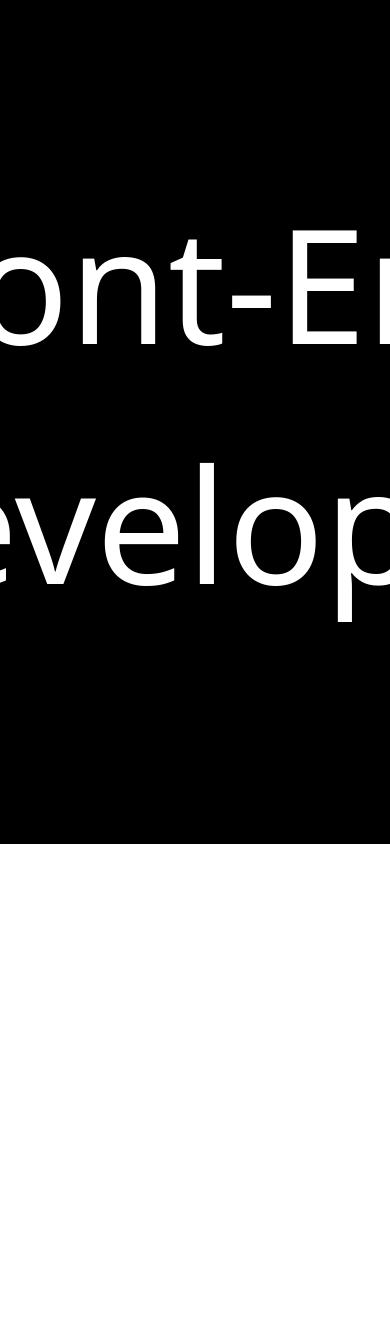
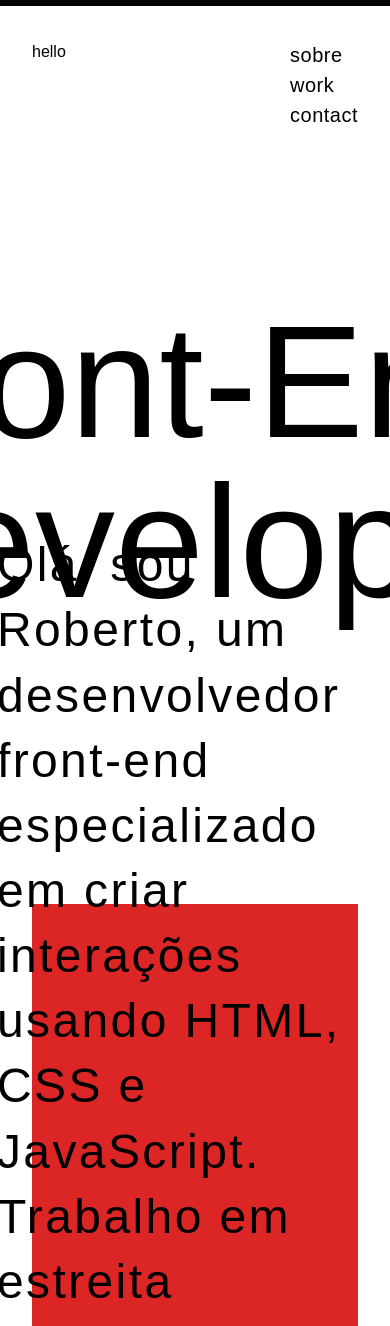
Before and after one commit to robnasq/lessproc, a React (Vite) app: page / in a window 390 px wide. Shown: the top 1326 px of the page. Before the commit the page ends 844 px from the top, so only its background shows below. Built offline with nearby package versions, Linux system fonts and the light colour scheme.

Commit message:
Commit de renovaçao de design

```diff
--- a/package.json
+++ b/package.json
@@ -26,6 +26,8 @@
   "dependencies": {
     "@emotion/react": "^11.10.4",
     "@emotion/styled": "^11.10.4",
+    "@tailwindcss/typography": "^0.5.10",
+    "framer-motion": "^11.0.3",
     "prop-types": "^15.8.1",
     "react": "^18.2.0",
     "react-dom": "^18.2.0",
--- a/src/index.css
+++ b/src/index.css
@@ -1,47 +1,10 @@
 /* If you don't plan to use TailwindCSS in your project, you can remove these imports */
+@import url('https://fonts.googleapis.com/css2?family=Plus+Jakarta+Sans:wght@200;300;400&display=swap');
 @tailwind base;
 @tailwind components;
 @tailwind utilities;
 
 * {
+  font-family: 'Plus-Jakarta-Sans', sans-serif;
   scroll-behavior: smooth;
 }
-.app {
-  text-align: center;
-}
-
-.app-logo {
-  height: 40vmin;
-  pointer-events: none;
-}
-
-@media (prefers-reduced-motion: no-preference) {
-  .app-logo {
-    animation: app-logo-spin infinite 20s linear;
-  }
-}
-
-.app-header {
-  display: flex;
-  min-height: 100vh;
-  flex-direction: column;
-  align-items: center;
-  justify-content: center;
-  background-color: #282c34;
-  color: white;
-  font-size: calc(10px + 2vmin);
-}
-
-.app-link {
-  color: #61dafb;
-}
-
-@keyframes app-logo-spin {
-  from {
-    transform: rotate(0deg);
-  }
-
-  to {
-    transform: rotate(360deg);
-  }
-}
--- a/src/index.html
+++ b/src/index.html
@@ -3,6 +3,9 @@
   <head>
     <meta charset="UTF-8" />
     <link rel="icon" type="image/svg+xml" href="/vite.svg" />
+    <link rel="preconnect" href="https://fonts.googleapis.com">
+<link rel="preconnect" href="https://fonts.gstatic.com" crossorigin>
+<link href="https://fonts.googleapis.com/css2?family=Plus+Jakarta+Sans:ital@1&display=swap" rel="stylesheet">
     <meta name="viewport" content="width=device-width, initial-scale=1.0" />
     <title>Vite + React</title>
   </head>
--- a/src/pages/home/Home.jsx
+++ b/src/pages/home/Home.jsx
@@ -1,15 +1,41 @@
 import React from 'react';
+import { motion, useScroll } from "framer-motion"
+
+import { AboutMe } from './components/AboutMe';
 
 export const Home = () => {
+
+  const { scrollYProgress} = useScroll()
   return (
-    <div>
-      <div className="flex h-[100vh] items-center justify-center bg-black">
-        <div className="leadim-[1em] pb-[120px] pt-[80px] text-[160px] text-white  sm:text-[72px]">
-          <h1>
+
+    <div className="bg-white">
+      <motion.div className=' origin-[0%] bg-black fixed -top-1 left-0 h-[10px] w-full z-50' style={{ scale: scrollYProgress}} />
+      <header className="fixed z-50 flex font-extralight  w-full justify-between px-8 pt-10 text-black">
+        <span>
+          <a href="#"> hello </a>
+        </span>
+        <span className="flex flex-col text-[20px] tracking-wide font-extralight ">
+          <a className=" hover:underline" href="#">
+            sobre
+          </a>
+          <a className=" hover:underline" href="#">
+            work
+          </a>
+          <a className=" hover:underline" href="#">
+            contact
+          </a>
+        </span>
+      </header>
+      <div className="flex h-[100vh] items-center justify-center bg-white">
+        <div className=" mt-[200px] pb-[120px] text-black  sm:text-[80px]">
+          <h1 className="text-Plus-Jakarta-Sans text-[160px]  leading-[1em]">
             Front-End <br /> Developer
           </h1>
         </div>
       </div>
+      <div>
+        <AboutMe />
+      </div>
     </div>
   );
 };
--- /dev/null
+++ b/src/pages/home/components/AboutMe.jsx
@@ -0,0 +1,30 @@
+import React, { useEffect, useState } from 'react';
+import { motion } from 'framer-motion';
+
+export const AboutMe = () => {
+  return (
+    <section className="relative z-[20] h-[100%] bg-white bg-opacity-[0%] px-8 pb-[160px] pt-[60px]">
+      <motion.div
+        className="h-[50vh] bg-red-600 "
+        initial={{ opacity: 0 }}
+        animate={{ opacity: 1 }}
+      />
+      <div
+        id="blurredComponent"
+        className="relative ml-[auto] mr-auto mt-[250px] flex   h-screen w-full items-center justify-center sm:mt-[100px]"
+      >
+        <p className="font-plus-jakarta-sans px-[120px] text-start text-[48px] font-extralight  leading-[1.357em] tracking-wider text-[#000] sm:text-[32px]">
+          Olá, sou Roberto, um desenvolvedor front-end especializado em criar
+          interações usando HTML, CSS e JavaScript. Trabalho em estreita
+          colaboração com designers e equipes de UX/UI para transformar suas
+          visões em realidade funcional, garantindo uma experiência de usuário
+          fluida e envolvente. Estou focado em garantir que o código seja
+          eficiente, acessível e compatível com os padrões mais recentes da web.
+          Estou sempre em busca de desafios e oportunidades para expandir meu
+          conhecimento e aprimorar minhas habilidades no desenvolvimento
+          front-end.
+        </p>
+      </div>
+    </section>
+  );
+};
--- a/tailwind.config.js
+++ b/tailwind.config.js
@@ -8,5 +8,8 @@ module.exports = {
   theme: {
     extend: {}
   },
-  plugins: []
+  plugins: [
+    require('@tailwindcss/typography'),
+
+  ]
 };
```
Also changed, not shown: 2 other files (tests, documents, lock files or other folders).
